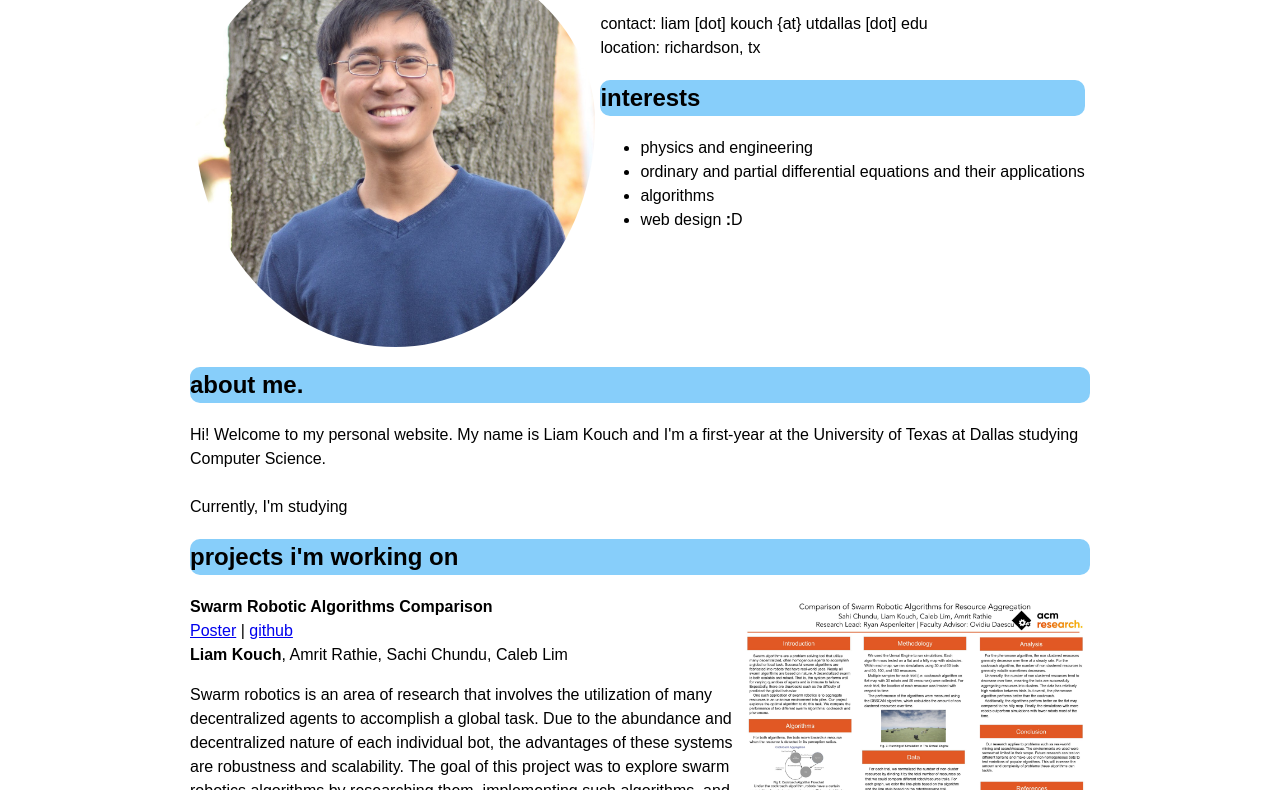
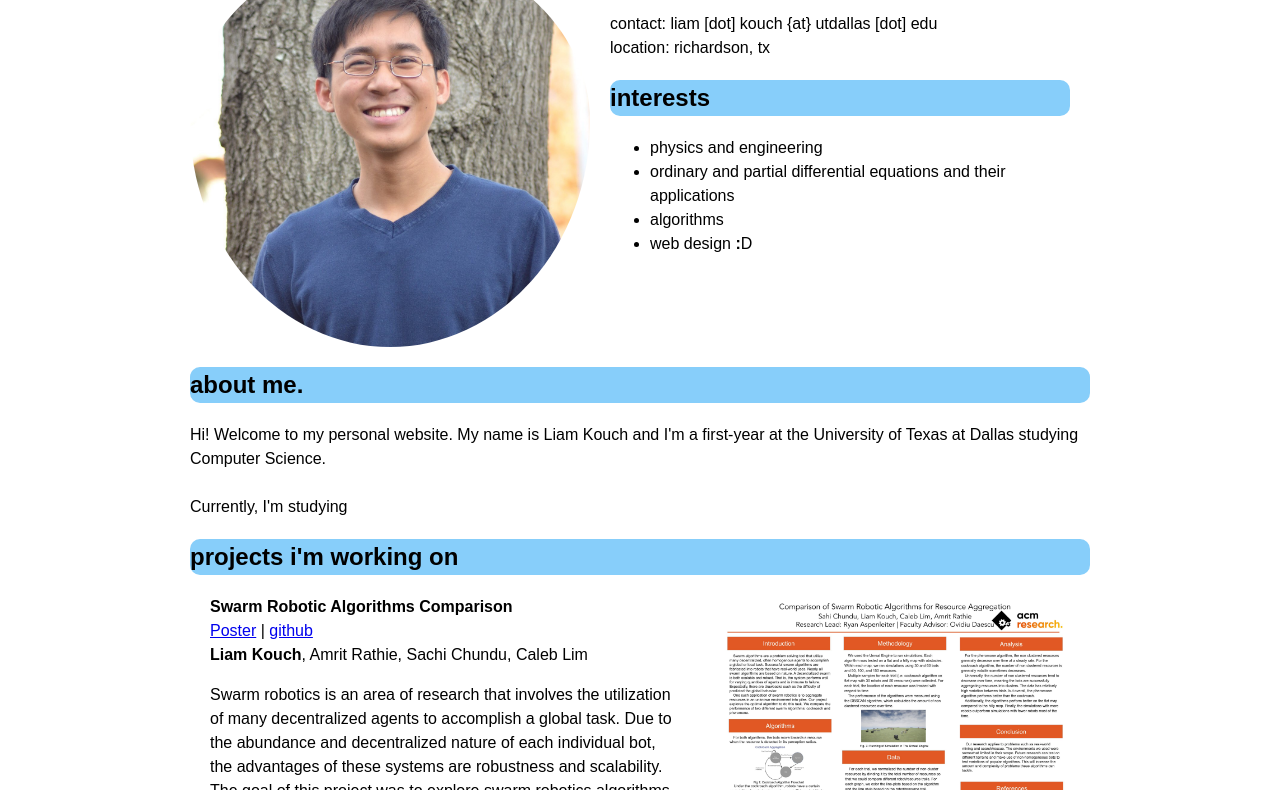
Before and after one commit to liamkouch/liamkouch.github.io, a plain HTML site: page index.html in a window 1280 px wide. Shown: the part 135-925 px from the top of the page. Drawn offline with Linux system fonts and the light colour scheme.

Commit message:
Update wide.css
added padding between flex items for wide.css

```diff
--- a/wide.css
+++ b/wide.css
@@ -56,6 +56,10 @@ div.container {
     justify-content: space-evenly;
 }
 
+.container div {
+    padding: 0px 20px;
+}
+
 .personal_pic{
     padding-top: 50px;
     width: 400px;
```
